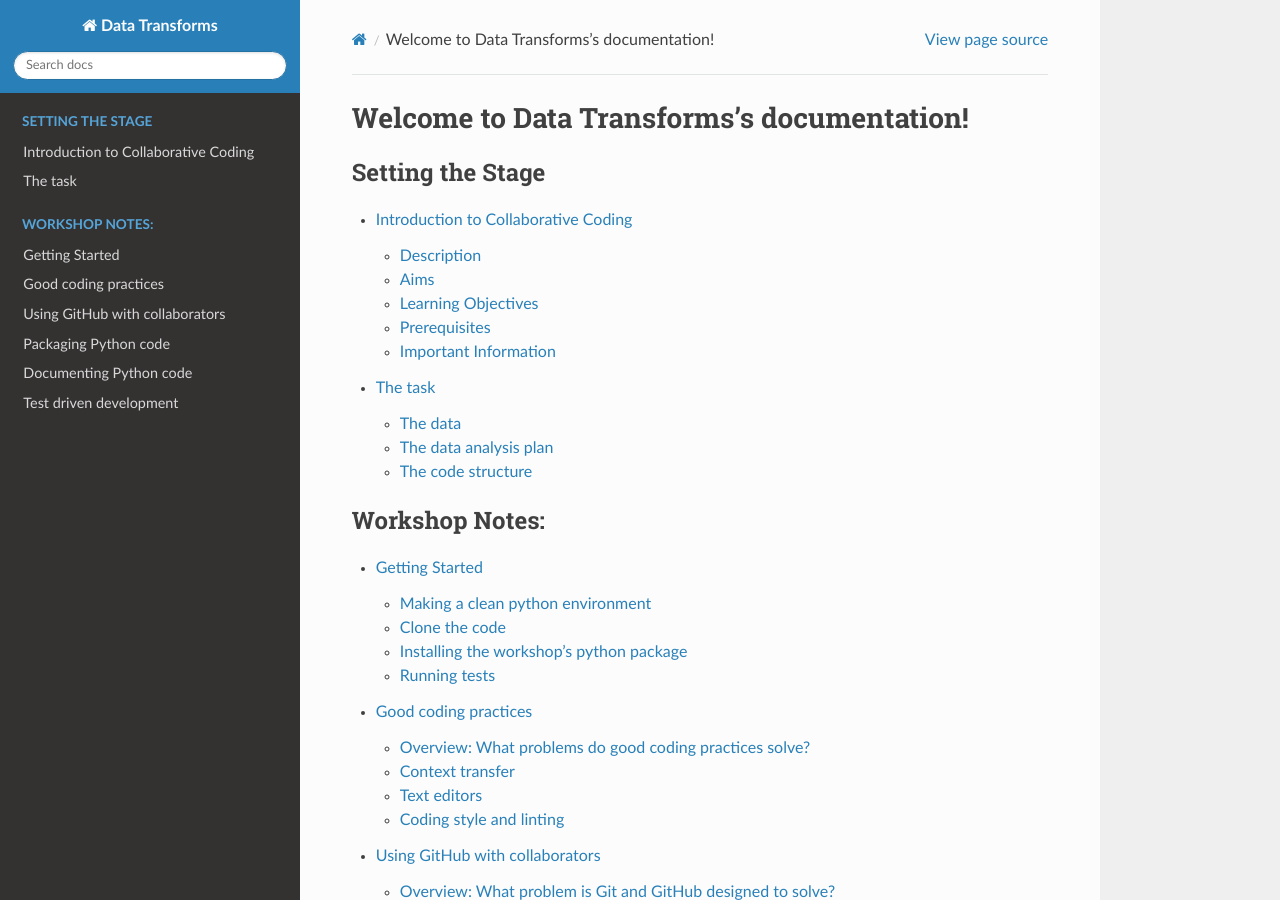
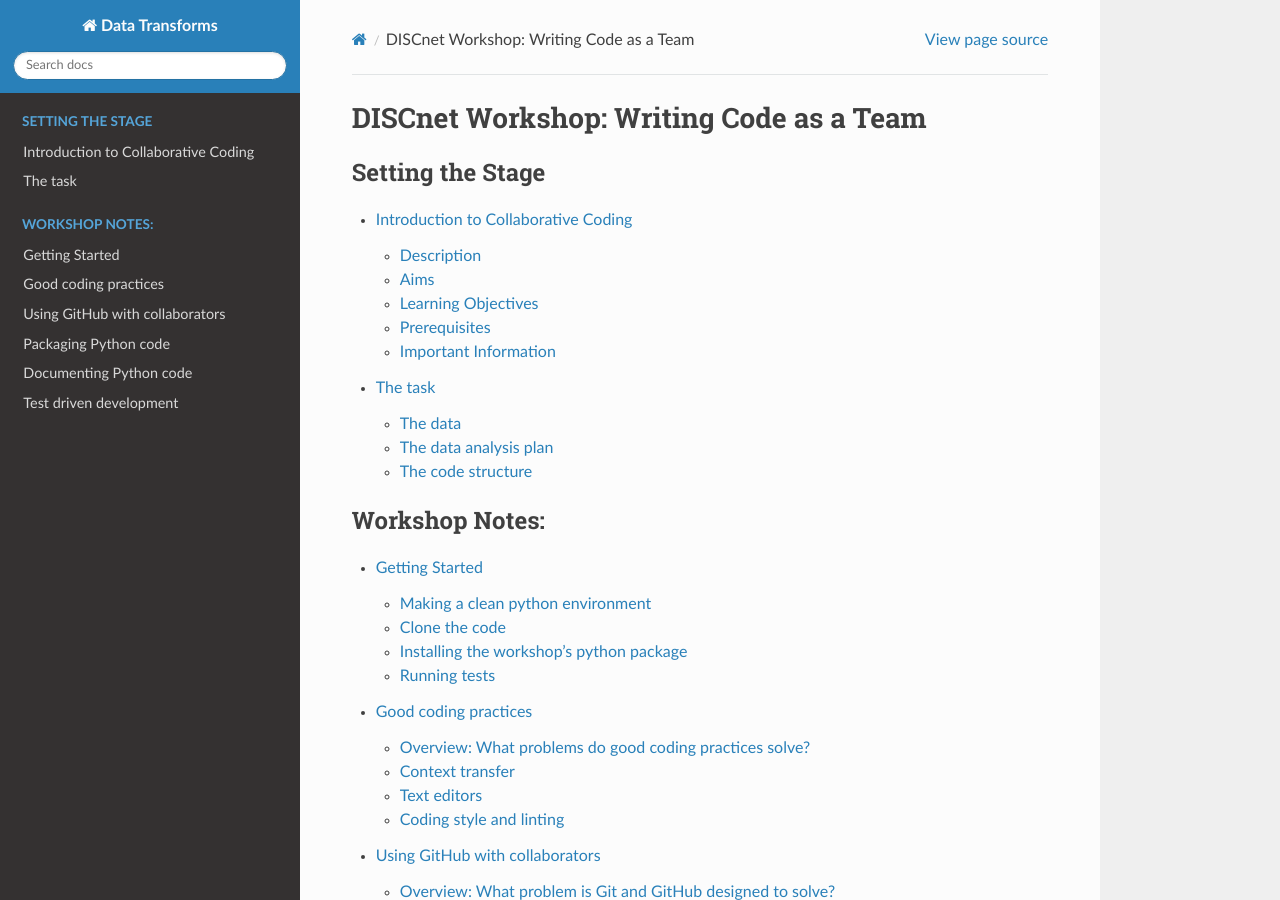
Before and after one commit to CKrawczyk/DISCnet_workshop, a Sphinx documentation site: the page built from docs/source/index.rst, in a window 1280 px wide and 900 px high. Built offline with Sphinx 7.4.7 and the Read the Docs theme 2.0.0, drawn with Linux system fonts in a browser that asks for light colours; pages that are not in the unit, such as notebooks, are missing from menus.

Commit message:
Update title of docs page

```diff
--- a/docs/source/index.rst
+++ b/docs/source/index.rst
@@ -1,5 +1,5 @@
-Welcome to Data Transforms's documentation!
-===========================================
+DISCnet Workshop: Writing Code as a Team
+=========================================
 
 .. toctree::
    :maxdepth: 2
```
